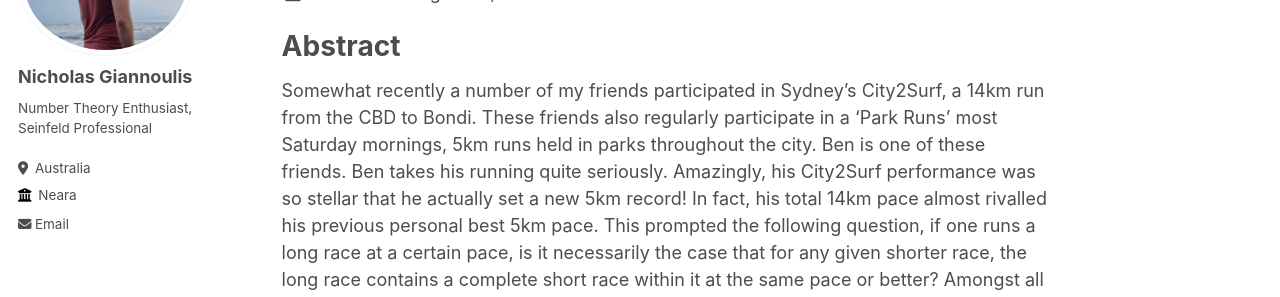
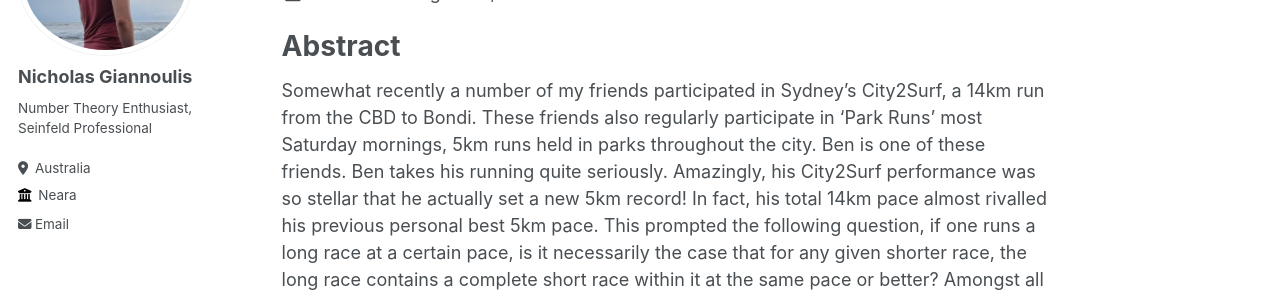
Before and after one commit to LargeEpsilon/LargeEpsilon.github.io, a Jekyll site: the page built from _posts/2024-08-31-Races-Within-Races.md, in a window 1280 px wide and 900 px high. Shown: the part 200-497 px from the top of the window. Built offline with Jekyll 4.4.1, drawn with Linux system fonts in a browser that asks for light colours; comment, search, counter and statistics services are not loaded; some of the changed text lies outside the part shown.

```diff
--- a/_layouts/single.html
+++ b/_layouts/single.html
@@ -18,6 +18,7 @@ layout: default
   {% include sidebar.html %}
 
   <article class="page" itemscope itemtype="http://schema.org/CreativeWork">
+    <meta name="google-site-verification" content="2bw4zGbX9_TMhGRl0IGWyUB4ZKo_E5twmlbeu8uzPoU" />
     {% if page.title %}<meta itemprop="headline" content="{{ page.title | markdownify | strip_html | strip_newlines | escape_once }}">{% endif %}
     {% if page.excerpt %}<meta itemprop="description" content="{{ page.excerpt | markdownify | strip_html | strip_newlines | escape_once }}">{% endif %}
     {% if page.date %}<meta itemprop="datePublished" content="{{ page.date | date: "%B %d, %Y" }}">{% endif %}
--- a/_posts/2024-08-31-Races-Within-Races.md
+++ b/_posts/2024-08-31-Races-Within-Races.md
@@ -9,7 +9,7 @@ layout: single
 ---
 
 # Abstract
-Somewhat recently a number of my friends participated in Sydney's City2Surf, a 14km run from the CBD to Bondi. These friends also regularly participate in a 'Park Runs' most Saturday mornings,
+Somewhat recently a number of my friends participated in Sydney's City2Surf, a 14km run from the CBD to Bondi. These friends also regularly participate in 'Park Runs' most Saturday mornings,
 5km runs held in parks throughout the city. Ben is one of these friends. Ben takes his running quite seriously. Amazingly, his City2Surf performance was so stellar that he actually set a new 5km record!
 In fact, his total 14km pace almost rivalled his previous personal best 5km pace. This prompted the following question, if one runs a long race at a certain pace, is it necessarily the case that for any
 given shorter race, the long race contains a complete short race within it at the same pace or better? Amongst all races, what is the slowest fastest short race contained in a long race? How much wood
```
